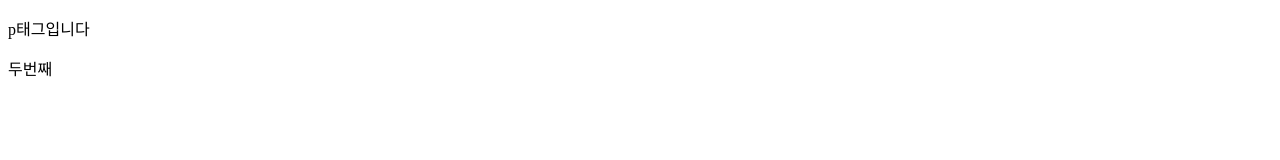
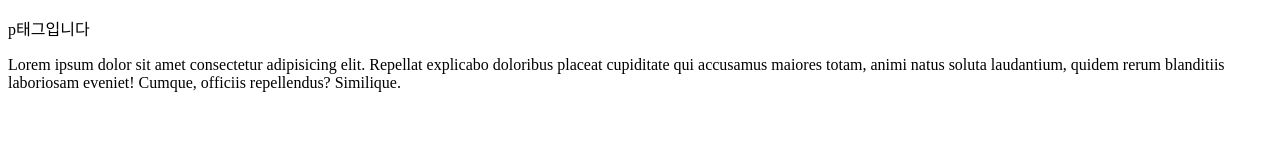
Before and after one commit to seojin1217/learn-html-css, a plain HTML site: page index.html in a window 1280 px wide. Drawn offline with Linux system fonts and the light colour scheme.

Commit message:
fix: p태그 이용 수정

```diff
--- a/index.html
+++ b/index.html
@@ -7,6 +7,11 @@
   </head>
   <body>
     <p>p태그입니다</p>
-    <p>두번째</p>
+    <p>
+      Lorem ipsum dolor sit amet consectetur adipisicing elit. Repellat
+      explicabo doloribus placeat cupiditate qui accusamus maiores totam, animi
+      natus soluta laudantium, quidem rerum blanditiis laboriosam eveniet!
+      Cumque, officiis repellendus? Similique.
+    </p>
   </body>
 </html>
```
